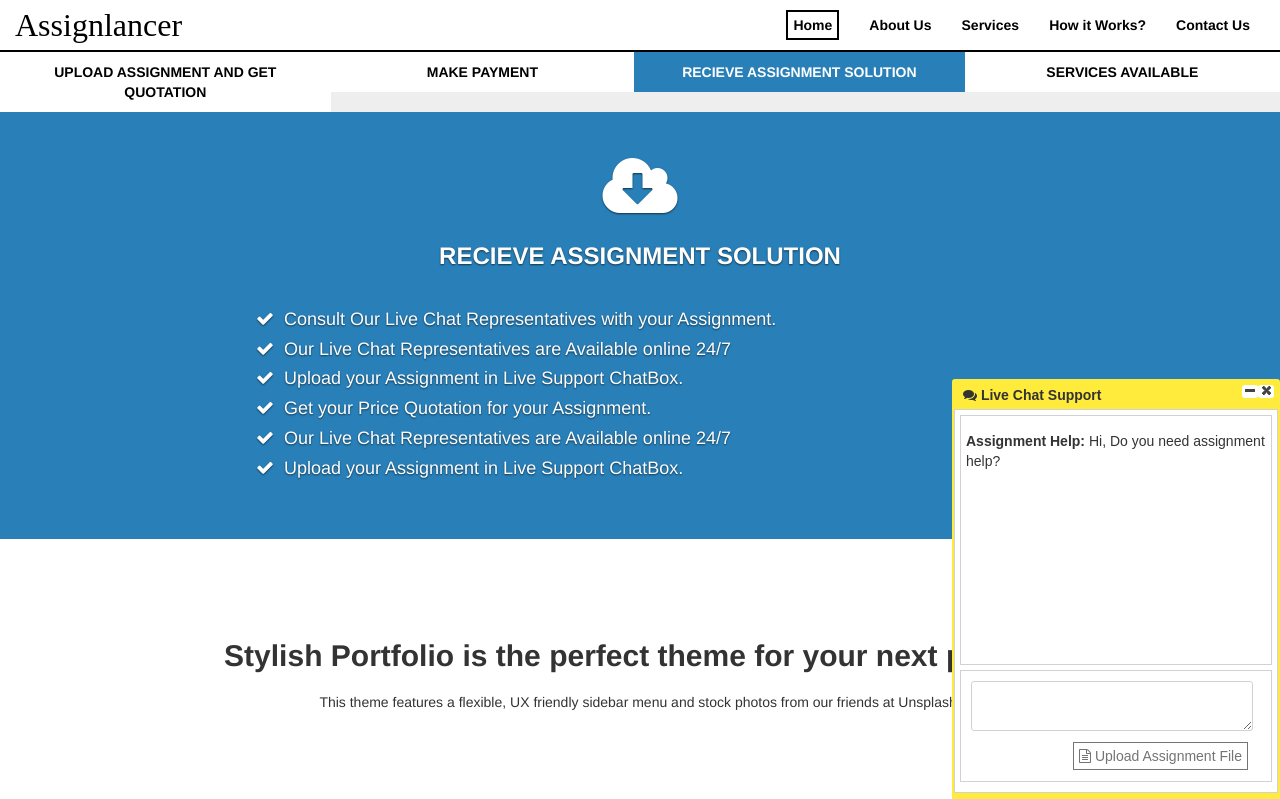
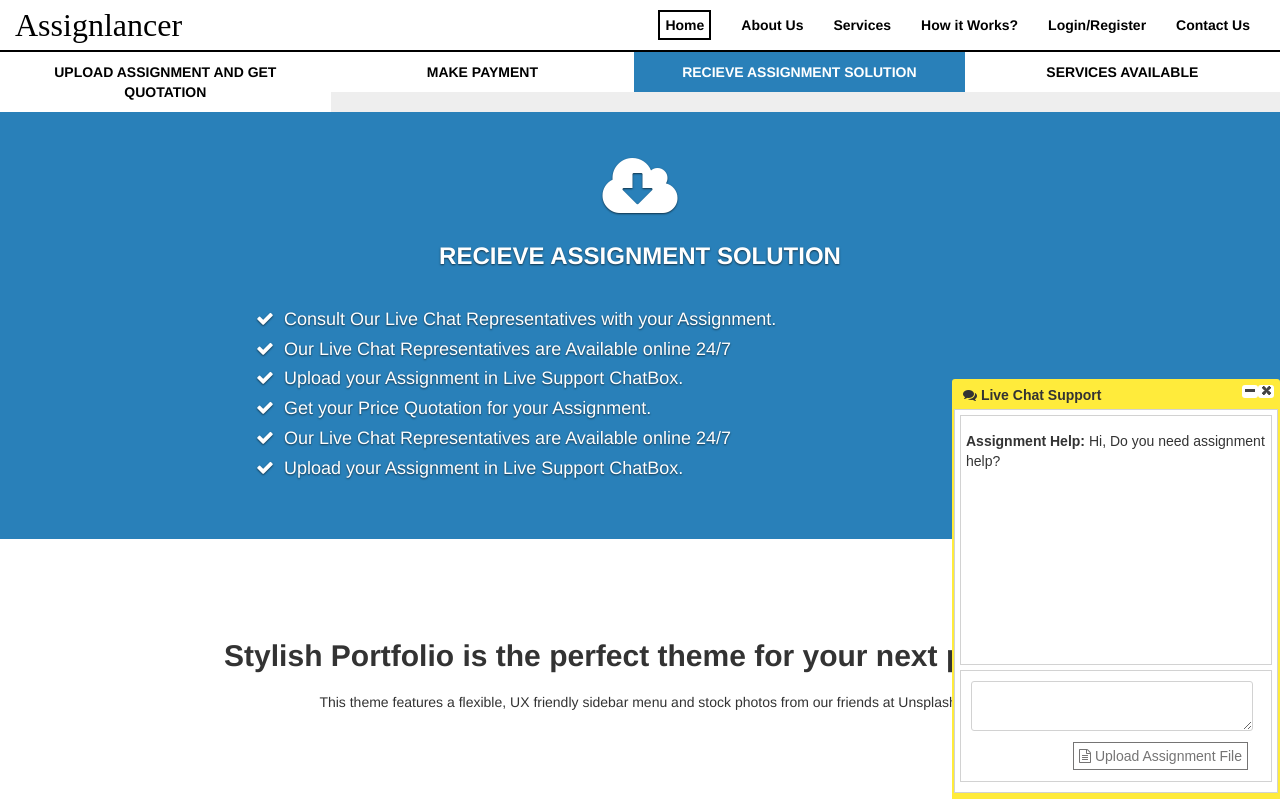
Before and after one commit to AnupChakravarthi/assignlancer, a PHP site: the page made by default.php in a window 1280 px wide. Shown: the top 799 px of the page. Run offline with PHP 8.4, Linux system fonts and the light colour scheme; some web fonts are replaced.

Commit message:
Updated Top Header code for default.php

```diff
--- a/default.php
+++ b/default.php
@@ -64,26 +64,8 @@ a,a:hover,a:focus { background-color:#fff;color:#000; }
 </style>
 
 <script type="text/javascript">
-function chatBoxInitilaizer(){
-  var box = null;
-        //  $("input[type='button']").click(function(event, ui) {
-              if(box) {
-                  box.chatbox("option", "boxManager").toggleBox();
-              }
-              else {
-                  box = $("#chat_div").chatbox({id:"You",
-                                                user:{key : "value"},
-                                                title : '<i class="fa fa-comments" aria-hidden="true"></i> Live Chat Support',
-                                                messageSent : function(id, user, msg) {
-                                                   // $("#log").append(id + " said: " + msg + "<br/>");
-                                                    $("#chat_div").chatbox("option", "boxManager").addMsg(id, msg);
-                                                }});
-              }
-			   $("#chat_div").chatbox("option", "boxManager").addMsg('Assignment Help', 'Hi, Do you need assignment help?');
-        //  });
-}
-
 $(document).ready(function(){
+  selectAppInitHeader('appInitHeader-home');
   homeSlider();
   chatBoxInitilaizer();
 });
@@ -100,27 +82,7 @@ $(document).ready(function(){
 </head>
 <body>
 <div id="chat_div"></div>
-<div class="container-fluid" style="height:52px;">
- <nav class="navbar navbar-custom navbar-fixed-top" style="background-color:#fff;">
-  <div class="container-fluid">
-    <div class="navbar-header">
-	  <div class="navbar-toggle" data-toggle="collapse" data-target="#myNavbar">
-	  <i class="fa fa-bars" style="color:#f77d0e;"></i>
-	  </div>
-      <a class="navbar-brand" href="#"><span class="navbar-brand-span">Assignlancer</span></a>
-    </div>
-	<div class="collapse navbar-collapse" id="myNavbar">
-	  <ul class="nav navbar-nav pull-right">
-		<li><a href="#"><span class="header-active"><b>Home</b></span></a></li>
-		<li><a href="#"><span class="header-inactive"><b>About Us</b></span></a></li>
-		<li><a href="#"><span class="header-inactive"><b>Services</b></span></a></li>
-		<li><a href="#"><span class="header-inactive"><b>How it Works?</b></span></a></li>
-		<li><a href="#"><span class="header-inactive"><b>Contact Us</b></span></a></li>
-    </ul>
-	</div>
-  </div>
- </nav>
-</div>
+<?php include_once 'templates/api_init_header.php'; ?>
 
 <div>
     <div id="myCarousel" class="carousel slide" data-ride="carousel">
--- /dev/null
+++ b/templates/api_init_header.php
@@ -0,0 +1,56 @@
+<script type="text/javascript">
+function selectAppInitHeader(id){
+ var arry_Id=["appInitHeader-home","appInitHeader-aboutUs","appInitHeader-services","appInitHeader-howItWorks",
+              "appInitHeader-auth","appInitHeader-contactUs"];
+ for(var index=0;index<arry_Id.length;index++){
+   if(arry_Id[index]===id){
+      if(!$('#'+arry_Id[index]).hasClass('header-active')) { $('#'+arry_Id[index]).addClass('header-active'); }
+	  if($('#'+arry_Id[index]).hasClass('header-inactive')) { $('#'+arry_Id[index]).removeClass('header-active'); }
+   }
+   else {
+      if($('#'+arry_Id[index]).hasClass('header-active')) { $('#'+arry_Id[index]).removeClass('header-active'); }
+	  if(!$('#'+arry_Id[index]).hasClass('header-inactive')) { $('#'+arry_Id[index]).removeClass('header-active'); }
+   }
+ }
+}
+function chatBoxInitilaizer(){
+  var box = null;
+        //  $("input[type='button']").click(function(event, ui) {
+              if(box) {
+                  box.chatbox("option", "boxManager").toggleBox();
+              }
+              else {
+                  box = $("#chat_div").chatbox({id:"You",
+                                                user:{key : "value"},
+                                                title : '<i class="fa fa-comments" aria-hidden="true"></i> Live Chat Support',
+                                                messageSent : function(id, user, msg) {
+                                                   // $("#log").append(id + " said: " + msg + "<br/>");
+                                                    $("#chat_div").chatbox("option", "boxManager").addMsg(id, msg);
+                                                }});
+              }
+			   $("#chat_div").chatbox("option", "boxManager").addMsg('Assignment Help', 'Hi, Do you need assignment help?');
+        //  });
+}
+</script>
+<div class="container-fluid" style="height:52px;">
+ <nav class="navbar navbar-custom navbar-fixed-top" style="background-color:#fff;">
+  <div class="container-fluid">
+    <div class="navbar-header">
+	  <div class="navbar-toggle" data-toggle="collapse" data-target="#myNavbar">
+	  <i class="fa fa-bars" style="color:#f77d0e;"></i>
+	  </div>
+      <a class="navbar-brand" href="#"><span class="navbar-brand-span">Assignlancer</span></a>
+    </div>
+	<div class="collapse navbar-collapse" id="myNavbar">
+	  <ul class="nav navbar-nav pull-right">
+		<li><a href="#"><span id="appInitHeader-home"><b>Home</b></span></a></li>
+		<li><a href="#"><span id="appInitHeader-aboutUs"><b>About Us</b></span></a></li>
+		<li><a href="#"><span id="appInitHeader-services"><b>Services</b></span></a></li>
+		<li><a href="#"><span id="appInitHeader-howItWorks"><b>How it Works?</b></span></a></li>
+		<li><a href="#"><span id="appInitHeader-auth"><b>Login/Register</b></span></a></li>
+		<li><a href="#"><span id="appInitHeader-contactUs"><b>Contact Us</b></span></a></li>
+    </ul>
+	</div>
+  </div>
+ </nav>
+</div>
```
